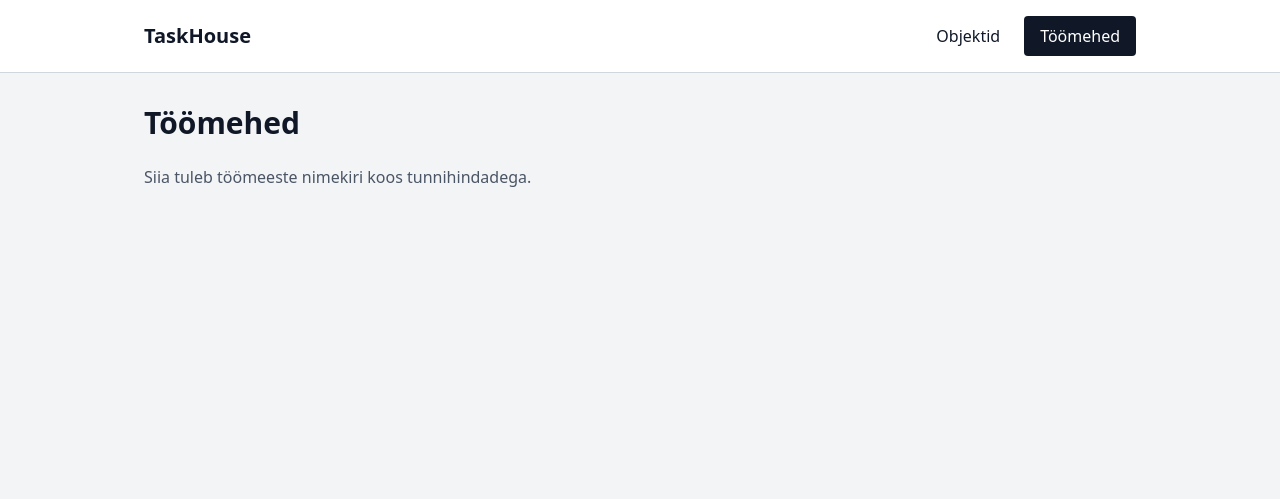
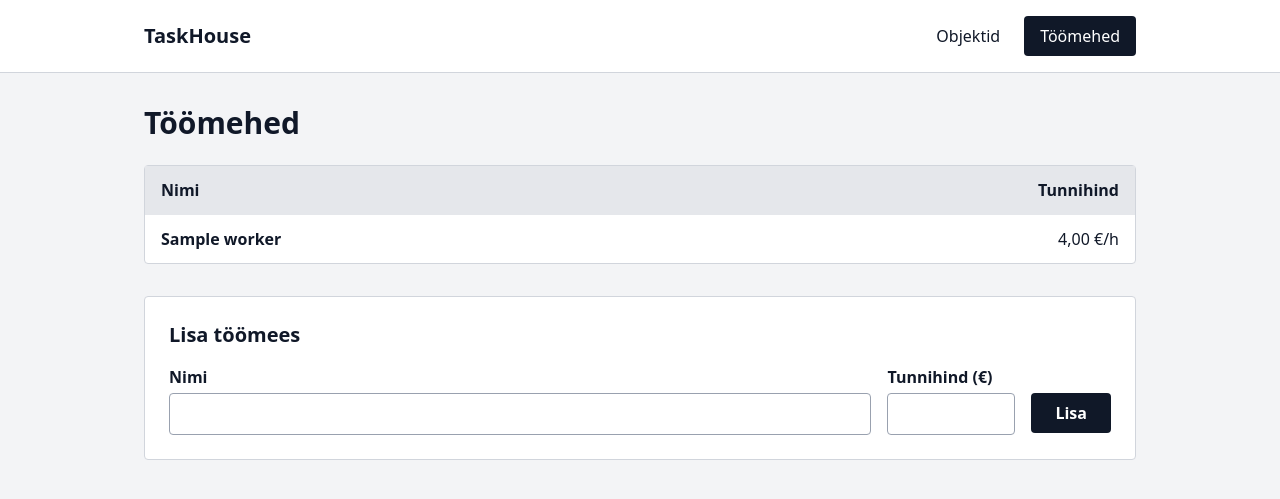
Before and after one commit to Christina953/taskhouse, a Laravel app: page /workers in a window 1280 px wide. Shown: the top 499 px of the page. Run offline with Laravel 12, Linux system fonts and the light colour scheme; tables that the repository leaves empty hold one stand-in row (values such as "Sample post"); style sheets or scripts are compiled from the project's sources.

Commit message:
TH-30 Töömeeste nimekiri ja lisamise vorm

```diff
--- /dev/null
+++ b/app/Http/Controllers/WorkerController.php
@@ -0,0 +1,40 @@
+<?php
+
+namespace App\Http\Controllers;
+
+use App\Models\Worker;
+use Illuminate\Http\Request;
+
+class WorkerController extends Controller
+{
+    public function index()
+    {
+        $workers = Worker::orderBy('name')->get();
+
+        return view('workers.index', ['workers' => $workers]);
+    }
+
+    public function store(Request $request)
+    {
+        $request->merge([
+            'hourly_rate' => str_replace(',', '.', $request->input('hourly_rate')),
+        ]);
+
+        $validated = $request->validate([
+            'name' => 'required|string|max:255|unique:workers,name',
+            'hourly_rate' => 'required|numeric|min:0|max:9999.99',
+        ], [
+            'name.required' => 'Sisesta nimi.',
+            'name.max' => 'Nimi on liiga pikk.',
+            'name.unique' => 'Sellise nimega töömees on juba olemas.',
+            'hourly_rate.required' => 'Sisesta tunnihind.',
+            'hourly_rate.numeric' => 'Tunnihind peab olema number, nt 25 või 25,50.',
+            'hourly_rate.min' => 'Tunnihind ei saa olla negatiivne.',
+            'hourly_rate.max' => 'Tunnihind on liiga suur.',
+        ]);
+
+        Worker::create($validated);
+
+        return redirect()->route('workers.index')->with('success', 'Töömees lisatud.');
+    }
+}
--- a/resources/views/layouts/app.blade.php
+++ b/resources/views/layouts/app.blade.php
@@ -1,11 +1,13 @@
 <!DOCTYPE html>
 <html lang="et">
+
 <head>
     <meta charset="utf-8">
     <meta name="viewport" content="width=device-width, initial-scale=1">
     <title>@yield('title', 'TaskHouse')</title>
     @vite(['resources/css/app.css', 'resources/js/app.js'])
 </head>
+
 <body class="bg-gray-100 text-gray-900">
 
     <header class="bg-white border-b border-gray-300">
@@ -14,11 +16,11 @@
 
             <nav class="flex gap-2">
                 <a href="{{ route('projects.index') }}"
-                   class="px-4 py-2 rounded {{ request()->routeIs('projects.*') ? 'bg-gray-900 text-white' : 'hover:bg-gray-200' }}">
+                    class="px-4 py-2 rounded {{ request()->routeIs('projects.*') ? 'bg-gray-900 text-white' : 'hover:bg-gray-200' }}">
                     Objektid
                 </a>
                 <a href="{{ route('workers.index') }}"
-                   class="px-4 py-2 rounded {{ request()->routeIs('workers.*') ? 'bg-gray-900 text-white' : 'hover:bg-gray-200' }}">
+                    class="px-4 py-2 rounded {{ request()->routeIs('workers.*') ? 'bg-gray-900 text-white' : 'hover:bg-gray-200' }}">
                     Töömehed
                 </a>
             </nav>
@@ -26,8 +28,14 @@
     </header>
 
     <main class="max-w-5xl mx-auto px-4 py-8">
+        @if (session('success'))
+            <div class="mb-6 px-4 py-3 rounded bg-green-100 border border-green-400 text-green-900">
+                {{ session('success') }}
+            </div>
+        @endif
         @yield('content')
     </main>
 
 </body>
+
 </html>
--- a/resources/views/workers/index.blade.php
+++ b/resources/views/workers/index.blade.php
@@ -5,5 +5,53 @@
 @section('content')
     <h1 class="text-3xl font-bold mb-6">Töömehed</h1>
 
-    <p class="text-gray-600">Siia tuleb töömeeste nimekiri koos tunnihindadega.</p>
+    <div class="bg-white border border-gray-300 rounded">
+        <table class="w-full">
+            <thead class="bg-gray-200 text-left">
+                <tr>
+                    <th class="px-4 py-3">Nimi</th>
+                    <th class="px-4 py-3 text-right">Tunnihind</th>
+                </tr>
+            </thead>
+            <tbody>
+                @forelse ($workers as $worker)
+                    <tr class="border-t border-gray-200">
+                        <td class="px-4 py-3 font-semibold">{{ $worker->name }}</td>
+                        <td class="px-4 py-3 text-right">{{ number_format($worker->hourly_rate, 2, ',', ' ') }} €/h</td>
+                    </tr>
+                @empty
+                    <tr>
+                        <td colspan="2" class="px-4 py-3 text-gray-600">Töömehi pole veel lisatud.</td>
+                    </tr>
+                @endforelse
+            </tbody>
+        </table>
+    </div>
+        <section class="mt-8 bg-white border border-gray-300 rounded p-6">
+        <h2 class="text-xl font-bold mb-4">Lisa töömees</h2>
+
+        <form method="POST" action="{{ route('workers.store') }}" class="flex flex-wrap items-start gap-4">
+            @csrf
+
+            <div class="flex flex-col gap-1 grow">
+                <label for="name" class="font-semibold">Nimi</label>
+                <input type="text" id="name" name="name" value="{{ old('name') }}"
+                       class="border border-gray-400 rounded px-3 py-2">
+                @error('name')
+                    <p class="text-red-700 text-sm">{{ $message }}</p>
+                @enderror
+            </div>
+
+            <div class="flex flex-col gap-1">
+                <label for="hourly_rate" class="font-semibold">Tunnihind (€)</label>
+                <input type="text" inputmode="decimal" id="hourly_rate" name="hourly_rate" value="{{ old('hourly_rate') }}"
+                       class="border border-gray-400 rounded px-3 py-2 w-32">
+                @error('hourly_rate')
+                    <p class="text-red-700 text-sm">{{ $message }}</p>
+                @enderror
+            </div>
+
+            <button type="submit" class="mt-7 px-6 py-2 rounded bg-gray-900 text-white font-semibold">Lisa</button>
+        </form>
+    </section>
 @endsection
--- a/routes/web.php
+++ b/routes/web.php
@@ -1,11 +1,12 @@
 <?php
 
+use App\Http\Controllers\WorkerController;
 use Illuminate\Support\Facades\Route;
 
 Route::get('/', function () {
     return view('projects.index');
 })->name('projects.index');
 
-Route::get('/workers', function () {
-    return view('workers.index');
-})->name('workers.index');
+Route::get('/workers', [WorkerController::class, 'index'])->name('workers.index');
+
+Route::post('/workers', [WorkerController::class, 'store'])->name('workers.store');
```
